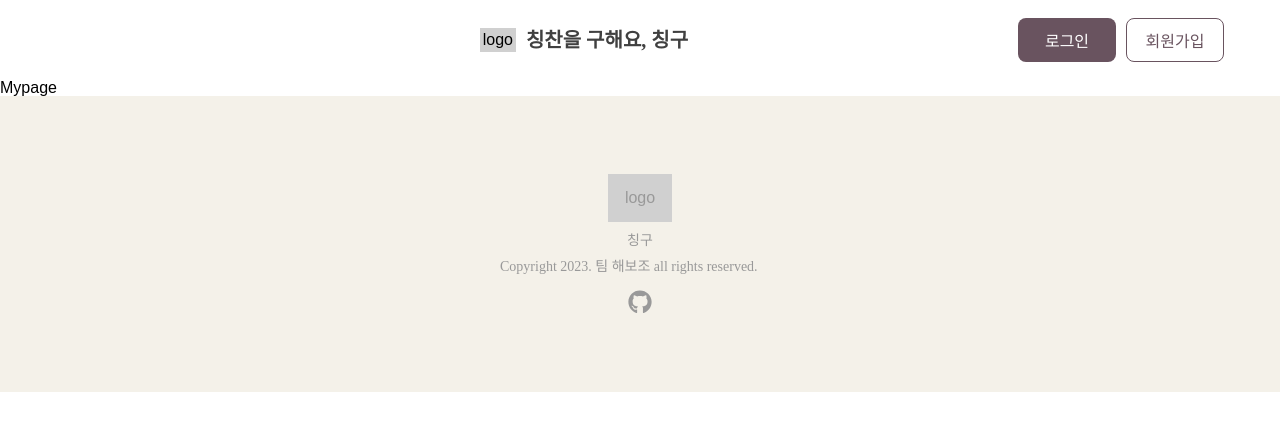
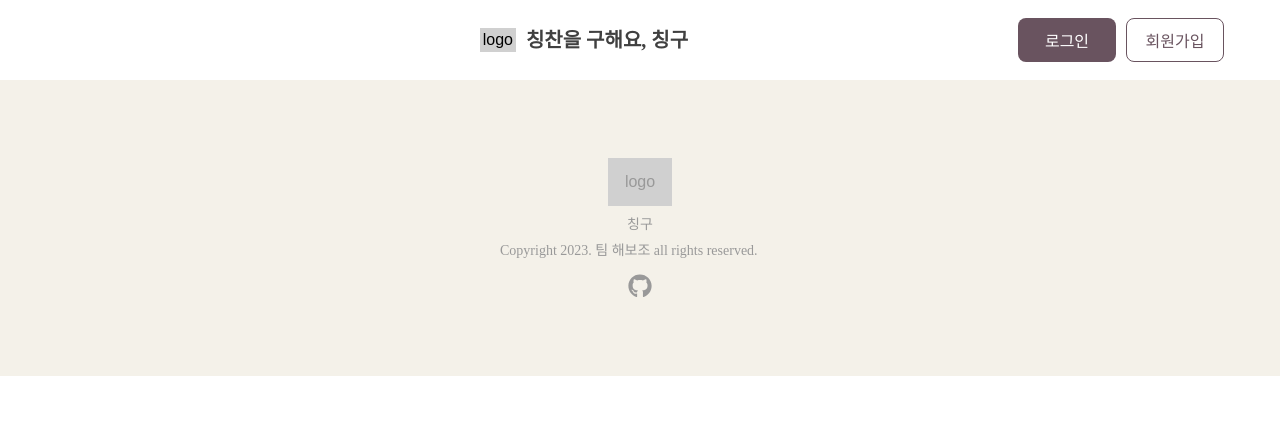
Before and after one commit to DHyeonJ/Compliment, a React (Create React App) app: page /mypage in a window 1280 px wide. Shown: the top 430 px of the page. Built offline with nearby package versions, Linux system fonts and the light colour scheme; no server answers.

Commit message:
Style.로그인페이지  UI 완성

```diff
--- a/src/pages/user/Login.tsx
+++ b/src/pages/user/Login.jsx
@@ -1,5 +1,6 @@
 import React from 'react'
 import { styled } from 'styled-components'
+
 function Login() {
   return (
     <>
--- a/src/pages/user/Mypage.tsx
+++ b/src/pages/user/Mypage.tsx
@@ -1,7 +1,11 @@
 import React from 'react'
 
 function Mypage() {
-  return <div>Mypage</div>
+  return (
+    <>
+      <div></div>
+    </>
+  )
 }
 
 export default Mypage
```
